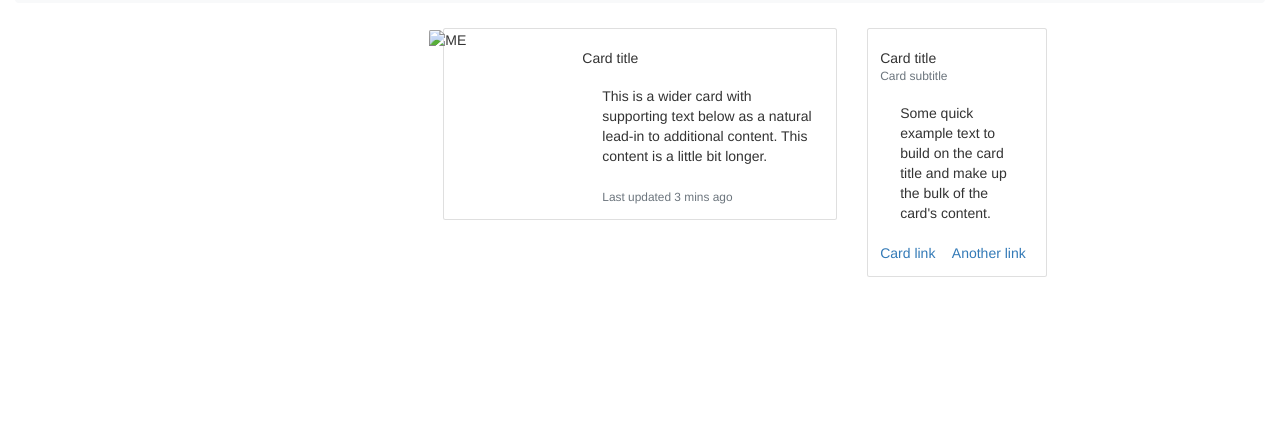
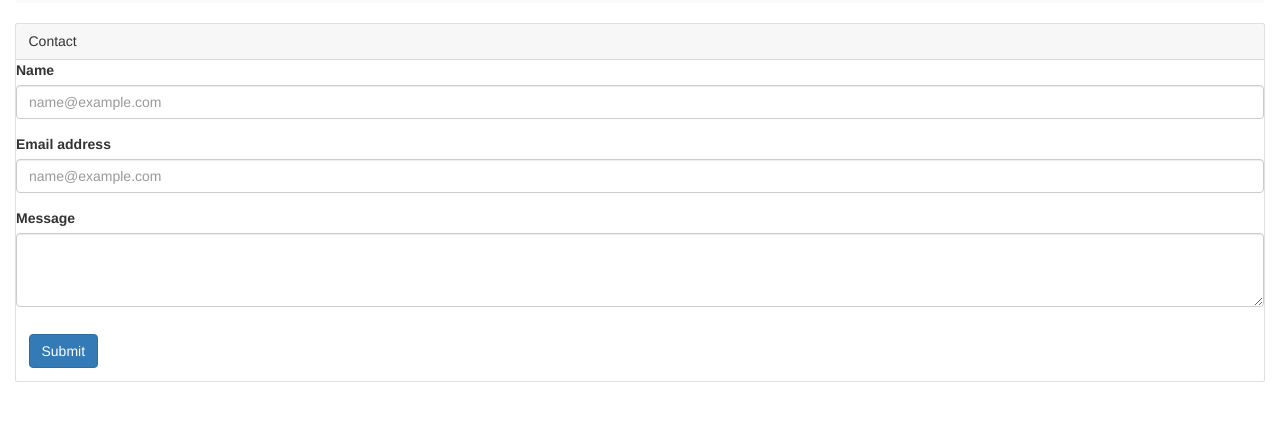
Before and after one commit to StrongMarc/Homework2, a plain HTML site: page contact.html in a window 1280 px wide. Shown: the part 169-590 px from the top of the page. Drawn offline with nearby package versions, Linux system fonts and the light colour scheme.

Commit message:
Update Contact.html

```diff
--- a/02-Homework/Assets/css/style.css
+++ b/02-Homework/Assets/css/style.css
@@ -36,7 +36,12 @@ nav {
 }
 
 }
-
+.row h2{
+    padding: 20px;
+    font-family: 'Trebu4het MS', 'Lucida Sans Unicode', 'Lucida Grande', 'Lucida Sans', Arial, sans-serif;
+    background-color: #2a607c;
+    color: #ffffff;
+}
 .footer1 {
     position: fixed;
     left: 0;
--- a/contact.html
+++ b/contact.html
@@ -38,37 +38,31 @@
         </ul>
       </nav>
 
-        <div class="row p-2">
-          <div class="col"></div>
-          <div class="col">
-            <div class="card mb-3" style="max-width: 540px;">
-                <div class="row no-gutters">
-                  <div class="col-md-4">
-                    <img src="20181224_101949.jpg" class="card-img" alt="ME">
-                  </div>
-                  <div class="col-md-8">
-                    <div class="card-body">
-                      <h5 class="card-title">Card title</h5>
-                      <p class="card-text">This is a wider card with supporting text below as a natural lead-in to additional content. This content is a little bit longer.</p>
-                      <p class="card-text"><small class="text-muted">Last updated 3 mins ago</small></p>
-                    </div>
-                  </div>
-                </div>
+      <div class="card">
+        <div class="card-header">
+            Contact
+        </div>
+
+        <form>
+            <div class="form-group">
+              <label for="exampleFormControlInput1">Name</label>
+              <input type="email" class="form-control" id="exampleFormControlInput1" placeholder="name@example.com">
+            </div>
+            <div class="form-group">
+                <label for="exampleFormControlInput1">Email address</label>
+                <input type="email" class="form-control" id="exampleFormControlInput1" placeholder="name@example.com">
               </div>
 
-           </div>
-           <div class="col">
-            <div class="card" style="width: 18rem;">
-                <div class="card-body">
-                  <h5 class="card-title">Card title</h5>
-                  <h6 class="card-subtitle mb-2 text-muted">Card subtitle</h6>
-                  <p class="card-text">Some quick example text to build on the card title and make up the bulk of the card's content.</p>
-                  <a href="#" class="card-link">Card link</a>
-                  <a href="#" class="card-link">Another link</a>
-                </div>
-              </div>
-           </div>
+            <div class="form-group">
+              <label for="exampleFormControlTextarea1">Message</label>
+              <textarea class="form-control" id="exampleFormControlTextarea1" rows="3"></textarea>
+            </div>
+          </form>
+        <div class="card-body">
+            <a href="index.html" class="btn btn-primary">Submit</a>
         </div>
+      </div>
+
 
     <!-- Optional JavaScript -->
     <!-- jQuery first, then Popper.js, then Bootstrap JS -->
```
